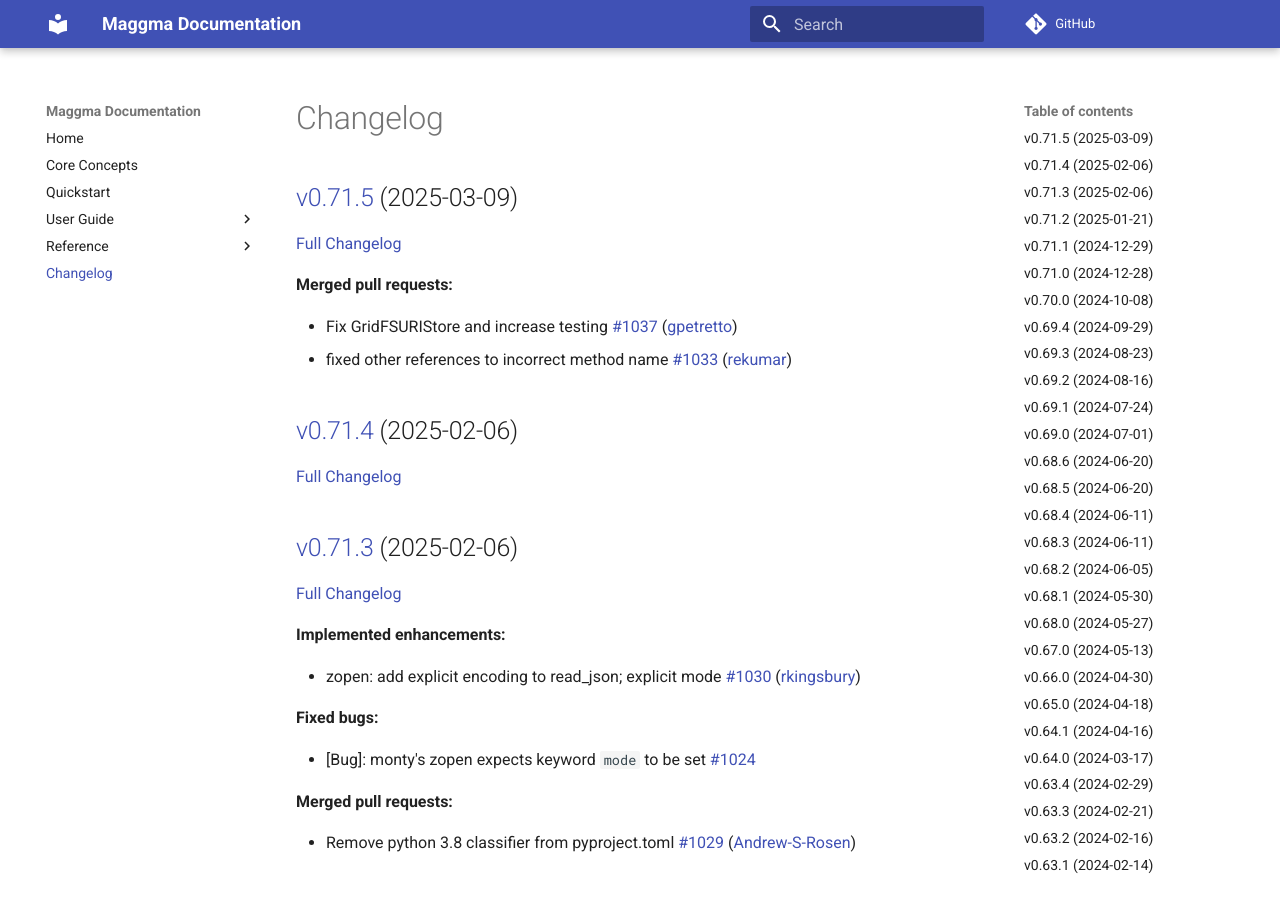
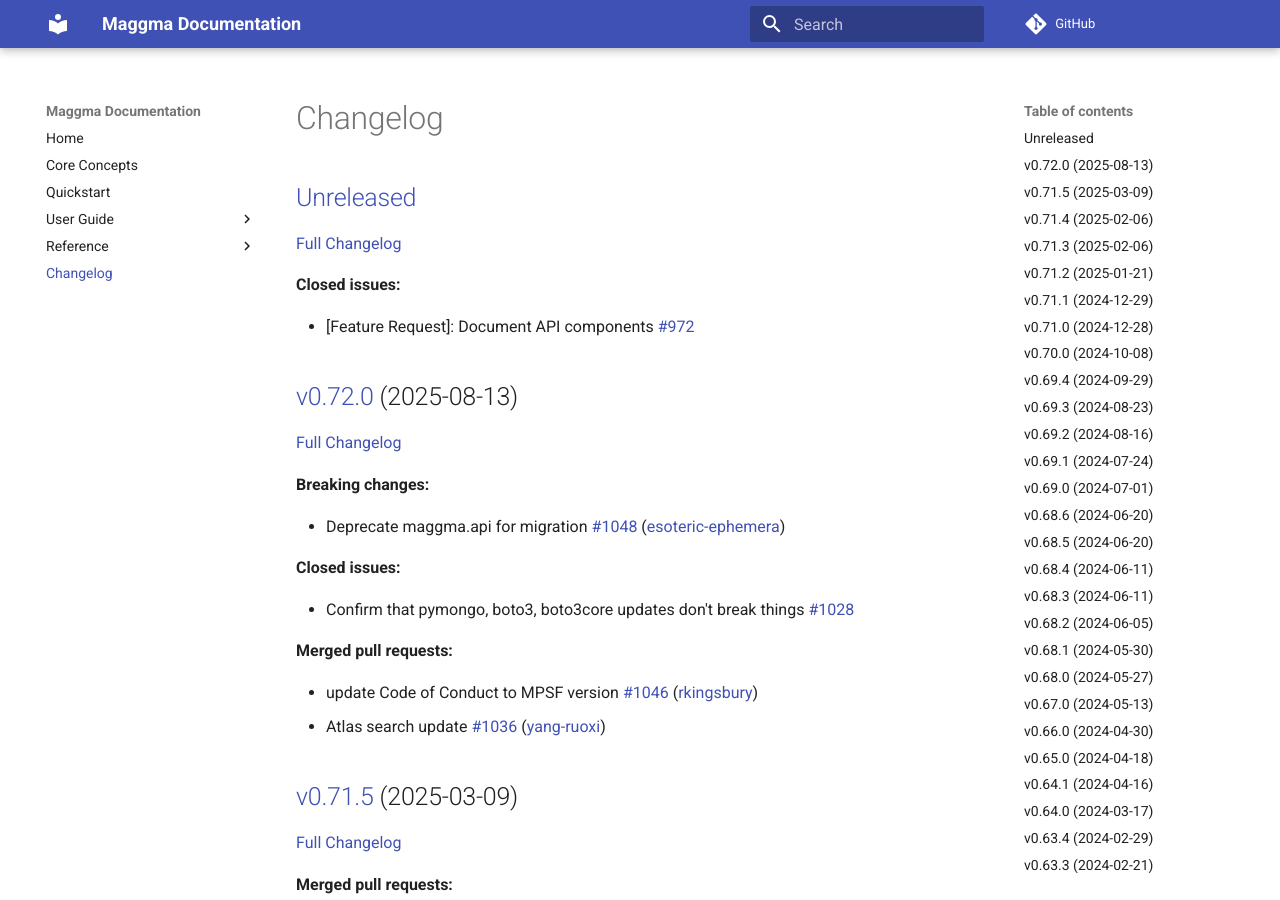
Before and after one commit to materialsproject/maggma, an MkDocs documentation site: the page built from docs/CHANGELOG.md, in a window 1280 px wide and 900 px high. Built offline with MkDocs 1.6.1 and Material for MkDocs 9.7.7, drawn with Linux system fonts in a browser that asks for light colours; comment, search, counter and statistics services are not loaded; some of the changed text lies outside the part shown.

Commit message:
Updated CHANGELOG.md

```diff
--- a/docs/CHANGELOG.md
+++ b/docs/CHANGELOG.md
@@ -1,4 +1,29 @@
 # Changelog
+
+## [Unreleased](https://github.com/materialsproject/maggma/tree/HEAD)
+
+[Full Changelog](https://github.com/materialsproject/maggma/compare/v0.72.0...HEAD)
+
+**Closed issues:**
+
+- \[Feature Request\]: Document API components [\#972](https://github.com/materialsproject/maggma/issues/972)
+
+## [v0.72.0](https://github.com/materialsproject/maggma/tree/v0.72.0) (2025-08-13)
+
+[Full Changelog](https://github.com/materialsproject/maggma/compare/v0.71.5...v0.72.0)
+
+**Breaking changes:**
+
+- Deprecate maggma.api for migration [\#1048](https://github.com/materialsproject/maggma/pull/1048) ([esoteric-ephemera](https://github.com/esoteric-ephemera))
+
+**Closed issues:**
+
+- Confirm that pymongo, boto3, boto3core updates don't break things [\#1028](https://github.com/materialsproject/maggma/issues/1028)
+
+**Merged pull requests:**
+
+- update Code of Conduct to MPSF version [\#1046](https://github.com/materialsproject/maggma/pull/1046) ([rkingsbury](https://github.com/rkingsbury))
+- Atlas search update [\#1036](https://github.com/materialsproject/maggma/pull/1036) ([yang-ruoxi](https://github.com/yang-ruoxi))
 
 ## [v0.71.5](https://github.com/materialsproject/maggma/tree/v0.71.5) (2025-03-09)
 
@@ -436,7 +461,7 @@
 
 ## [v0.57.0](https://github.com/materialsproject/maggma/tree/v0.57.0) (2023-09-26)
 
-[Full Changelog](https://github.com/materialsproject/maggma/compare/v0.55.0...v0.57.0)
+[Full Changelog](https://github.com/materialsproject/maggma/compare/v0.56.0...v0.57.0)
 
 **Merged pull requests:**
 
@@ -446,13 +471,13 @@
 - Automated dependency upgrades [\#860](https://github.com/materialsproject/maggma/pull/860) ([github-actions[bot]](https://github.com/apps/github-actions))
 - Update @arosen93 to @Andrew-S-Rosen [\#859](https://github.com/materialsproject/maggma/pull/859) ([Andrew-S-Rosen](https://github.com/Andrew-S-Rosen))
 
+## [v0.56.0](https://github.com/materialsproject/maggma/tree/v0.56.0) (2023-09-06)
+
+[Full Changelog](https://github.com/materialsproject/maggma/compare/v0.55.0...v0.56.0)
+
 ## [v0.55.0](https://github.com/materialsproject/maggma/tree/v0.55.0) (2023-09-06)
 
-[Full Changelog](https://github.com/materialsproject/maggma/compare/v0.56.0...v0.55.0)
-
-## [v0.56.0](https://github.com/materialsproject/maggma/tree/v0.56.0) (2023-09-06)
-
-[Full Changelog](https://github.com/materialsproject/maggma/compare/v0.54.0...v0.56.0)
+[Full Changelog](https://github.com/materialsproject/maggma/compare/v0.54.0...v0.55.0)
 
 **Closed issues:**
 
```
